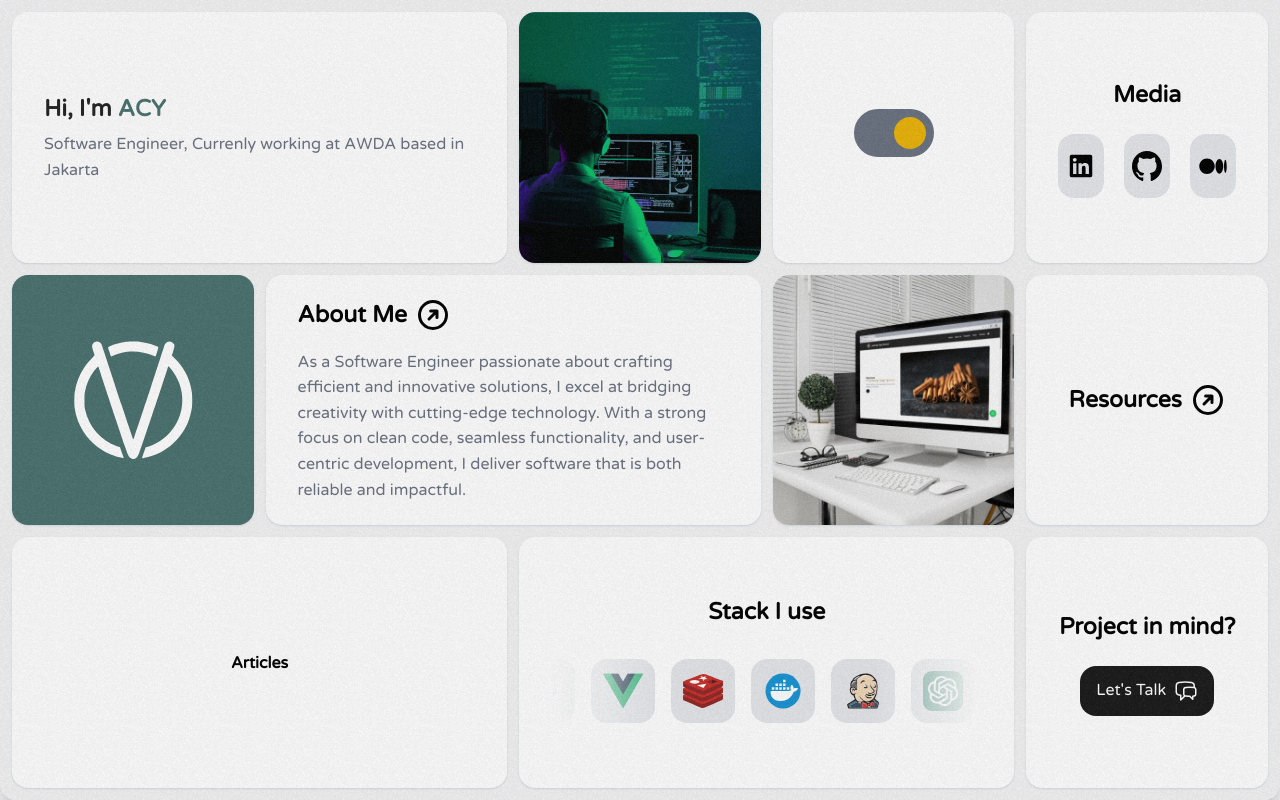
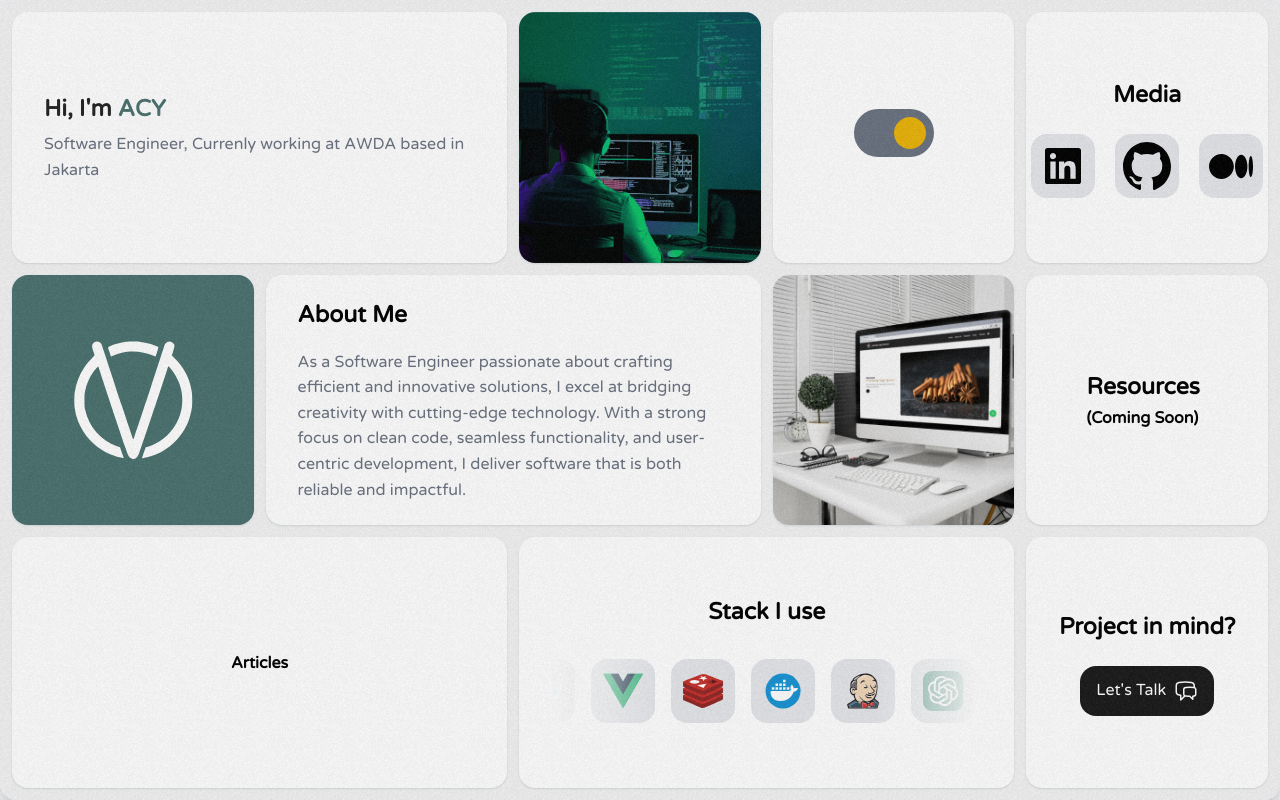
Before and after one commit to mradhitama/projectacy, a Nuxt app: page / in a window 1280 px wide. Built offline with nearby package versions, Linux system fonts and the light colour scheme.

Commit message:
fix animation

```diff
--- a/components/homepageSection/About.vue
+++ b/components/homepageSection/About.vue
@@ -3,7 +3,7 @@
         <h5 class="font-semibold flex">
             <span class="mr-2">About Me</span>
             <svg xmlns="http://www.w3.org/2000/svg" fill="none" viewBox="0 0 24 24" stroke-width="2"
-                stroke="currentColor" class="size-9 -rotate-45 group-hover:rotate-0 duration-700 transition-all">
+                stroke="currentColor" class="size-9 -rotate-45 group-hover:rotate-0 duration-300 opacity-0 group-hover:opacity-100 transition-all">
                 <path stroke-linecap="round" stroke-linejoin="round"
                     d="m12.75 15 3-3m0 0-3-3m3 3h-7.5M21 12a9 9 0 1 1-18 0 9 9 0 0 1 18 0Z" />
             </svg>
--- a/components/homepageSection/Media.vue
+++ b/components/homepageSection/Media.vue
@@ -3,16 +3,32 @@
         <h5 class="font-semibold">Media</h5>
         <div class="flex items-center justify-center gap-5 mt-5">
             <a href="#" target="_blank"
-                class="p-2 rounded-2xl bg-gray-200 hover:filter hover:invert hover:brightness-200 transition-all duration-500 ease-in-out">
-                <img class="h-12 w-12" src="/images/contact/linkedin-black.svg" alt="LinkedIn" title="LinkedIn">
+                class="p-2 rounded-2xl bg-gray-200 hover:bg-greenOcean dark:hover:bg-deepGreenOcean transition-all duration-300 ease-in-out group">
+                <svg class="h-12 w-12 fill-black group-hover:fill-white transition-all" viewBox="0 0 16 16" xmlns="http://www.w3.org/2000/svg" fill="none"><path d="M12.225 12.225h-1.778V9.44c0-.664-.012-1.519-.925-1.519-.926 0-1.068.724-1.068 1.47v2.834H6.676V6.498h1.707v.783h.024c.348-.594.996-.95 1.684-.925 1.802 0 2.135 1.185 2.135 2.728l-.001 3.14zM4.67 5.715a1.037 1.037 0 01-1.032-1.031c0-.566.466-1.032 1.032-1.032.566 0 1.031.466 1.032 1.032 0 .566-.466 1.032-1.032 1.032zm.889 6.51h-1.78V6.498h1.78v5.727zM13.11 2H2.885A.88.88 0 002 2.866v10.268a.88.88 0 00.885.866h10.226a.882.882 0 00.889-.866V2.865a.88.88 0 00-.889-.864z"/></svg>
             </a>
             <a href="#" target="_blank"
-                class="p-2 rounded-2xl bg-gray-200 hover:filter hover:invert hover:brightness-200 transition-all duration-500 ease-in-out">
-                <img class="h-12 w-12" src="/images/contact/github-black.svg" alt="GitHub" title="GitHub">
+                class="p-2 rounded-2xl bg-gray-200 hover:bg-greenOcean dark:hover:bg-deepGreenOcean transition-all duration-300 ease-in-out group">
+                <svg class="h-12 w-12 fill-black hover:fill-white transition-all" viewBox="0 0 20 20" version="1.1" xmlns="http://www.w3.org/2000/svg"
+                    xmlns:xlink="http://www.w3.org/1999/xlink">
+                    <g id="Page-1" stroke="none" stroke-width="1" fill="none" fill-rule="evenodd">
+                        <g id="Dribbble-Light-Preview" transform="translate(-140.000000, -7559.000000)" class="fill-black group-hover:fill-white transition-all">
+                            <g id="icons" transform="translate(56.000000, 160.000000)">
+                                <path
+                                    d="M94,7399 C99.523,7399 104,7403.59 104,7409.253 C104,7413.782 101.138,7417.624 97.167,7418.981 C96.66,7419.082 96.48,7418.762 96.48,7418.489 C96.48,7418.151 96.492,7417.047 96.492,7415.675 C96.492,7414.719 96.172,7414.095 95.813,7413.777 C98.04,7413.523 100.38,7412.656 100.38,7408.718 C100.38,7407.598 99.992,7406.684 99.35,7405.966 C99.454,7405.707 99.797,7404.664 99.252,7403.252 C99.252,7403.252 98.414,7402.977 96.505,7404.303 C95.706,7404.076 94.85,7403.962 94,7403.958 C93.15,7403.962 92.295,7404.076 91.497,7404.303 C89.586,7402.977 88.746,7403.252 88.746,7403.252 C88.203,7404.664 88.546,7405.707 88.649,7405.966 C88.01,7406.684 87.619,7407.598 87.619,7408.718 C87.619,7412.646 89.954,7413.526 92.175,7413.785 C91.889,7414.041 91.63,7414.493 91.54,7415.156 C90.97,7415.418 89.522,7415.871 88.63,7414.304 C88.63,7414.304 88.101,7413.319 87.097,7413.247 C87.097,7413.247 86.122,7413.234 87.029,7413.87 C87.029,7413.87 87.684,7414.185 88.139,7415.37 C88.139,7415.37 88.726,7417.2 91.508,7416.58 C91.513,7417.437 91.522,7418.245 91.522,7418.489 C91.522,7418.76 91.338,7419.077 90.839,7418.982 C86.865,7417.627 84,7413.783 84,7409.253 C84,7403.59 88.478,7399 94,7399"
+                                    id="github-[#142]">
+                                </path>
+                            </g>
+                        </g>
+                    </g>
+                </svg>
             </a>
             <a href="#" target="_blank"
-                class="p-2 rounded-2xl bg-gray-200 hover:filter hover:invert hover:brightness-200 transition-all duration-500 ease-in-out">
-                <img class="h-12 w-12" src="/images/contact/medium-black.svg" alt="Medium" title="Medium">
+                class="p-2 rounded-2xl bg-gray-200 hover:bg-greenOcean dark:hover:bg-deepGreenOcean transition-all duration-300 ease-in-out group">
+                <svg class="h-12 w-12 fill-black group-hover:fill-white transition-all" viewBox="0 0 24 24" fill="none"
+                    xmlns="http://www.w3.org/2000/svg" alt="Medium" title="Medium">
+                    <path
+                        d="M13.4093 12.2471C13.4093 15.6973 10.6314 18.4944 7.20454 18.4944C3.77771 18.4944 1 15.6982 1 12.2471C1 8.79604 3.77792 6 7.20454 6C10.6312 6 13.4093 8.79688 13.4093 12.2471ZM20.216 12.2471C20.216 15.4951 18.8269 18.1278 17.1136 18.1278C15.4003 18.1278 14.0112 15.4942 14.0112 12.2471C14.0112 8.99998 15.4003 6.36639 17.1136 6.36639C18.8269 6.36639 20.216 8.99998 20.216 12.2471ZM23 12.2471C23 15.1571 22.5114 17.516 21.9088 17.516C21.3063 17.516 20.8177 15.1563 20.8177 12.2471C20.8177 9.33792 21.3063 6.97822 21.9091 6.97822C22.5118 6.97822 23 9.33729 23 12.2471Z" />
+                </svg>
             </a>
         </div>
     </div>
--- a/components/homepageSection/Projects.vue
+++ b/components/homepageSection/Projects.vue
@@ -5,7 +5,7 @@
         class="relative font-semibold lg:opacity-0 lg:group-hover:opacity-100 opacity-100 transition-opacity duration-300 text-black dark:text-white z-10 flex items-start justify-between">
         <span class="mr-2">Projects</span>
         <svg xmlns="http://www.w3.org/2000/svg" fill="none" viewBox="0 0 24 24" stroke-width="2" stroke="currentColor"
-            class="size-9 -rotate-45 group-hover:rotate-0 duration-700 transition-all">
+            class="size-9 -rotate-45 group-hover:rotate-0 duration-300 transition-all">
             <path stroke-linecap="round" stroke-linejoin="round"
                 d="m12.75 15 3-3m0 0-3-3m3 3h-7.5M21 12a9 9 0 1 1-18 0 9 9 0 0 1 18 0Z" />
         </svg>
--- a/components/homepageSection/Resources.vue
+++ b/components/homepageSection/Resources.vue
@@ -1,19 +1,8 @@
 <template>
+  <div class="">
     <h5 class="font-semibold mr-2">Resources </h5>
-    <svg xmlns="http://www.w3.org/2000/svg" fill="none" viewBox="0 0 24 24" stroke-width="2" stroke="currentColor"
-        class="size-9 -rotate-45 group-hover:rotate-0 duration-700 transition-all">
-        <path stroke-linecap="round" stroke-linejoin="round"
-            d="m12.75 15 3-3m0 0-3-3m3 3h-7.5M21 12a9 9 0 1 1-18 0 9 9 0 0 1 18 0Z" />
-    </svg>
-    <!-- <div class="flex items-center gap-3">
-                <span class="font-semibold">Coming Soon</span>
-                <div class="flex gap-1">
-                  <span class="dot w-1 h-1 bg-gray-500 rounded-full"></span>
-                  <span class="dot w-1 h-1 bg-gray-500 rounded-full"></span>
-                  <span class="dot w-1 h-1 bg-gray-500 rounded-full"></span>
-                </div>
-              </div> -->
-
+    <span class="font-semibold">(Coming Soon)</span>
+  </div>
 </template>
 
 <script>
--- a/components/homepageSection/Stack.vue
+++ b/components/homepageSection/Stack.vue
@@ -32,7 +32,7 @@ export default {
                         { src: '/images/stack/mysql.svg', alt: 'MySQL', title: 'MySQL' },
                         { src: '/images/stack/mongo.svg', alt: 'MongoDB', title: 'MongoDB' },
                         { src: '/images/stack/postman.svg', alt: 'Postman', title: 'Postman' },
-                        { src: '/images/stack/jira.svg', alt: 'Jira', title: 'Jira' }
+                        { src: '/images/stack/git.svg', alt: 'Git', title: 'Git' }
                     ]
                 },
                 {
@@ -49,7 +49,7 @@ export default {
                         { src: '/images/stack/mysql.svg', alt: 'MySQL', title: 'MySQL' },
                         { src: '/images/stack/mongo.svg', alt: 'MongoDB', title: 'MongoDB' },
                         { src: '/images/stack/postman.svg', alt: 'Postman', title: 'Postman' },
-                        { src: '/images/stack/jira.svg', alt: 'Jira', title: 'Jira' }
+                        { src: '/images/stack/git.svg', alt: 'Git', title: 'Git' }
                     ]
                 }
             ]
--- a/components/homepageSection/Works.vue
+++ b/components/homepageSection/Works.vue
@@ -5,7 +5,7 @@
         class="relative font-semibold lg:opacity-0 lg:group-hover:opacity-100 opacity-100 transition-opacity duration-300 text-black dark:text-white z-10 flex items-start justify-between">
         <span class="mr-2">Works</span>
         <svg xmlns="http://www.w3.org/2000/svg" fill="none" viewBox="0 0 24 24" stroke-width="2" stroke="currentColor"
-            class="size-9 -rotate-45 group-hover:rotate-0 duration-700 transition-all">
+            class="size-9 -rotate-45 group-hover:rotate-0 duration-300 transition-all">
             <path stroke-linecap="round" stroke-linejoin="round"
                 d="m12.75 15 3-3m0 0-3-3m3 3h-7.5M21 12a9 9 0 1 1-18 0 9 9 0 0 1 18 0Z" />
         </svg>
--- a/pages/index.vue
+++ b/pages/index.vue
@@ -1,27 +1,21 @@
 <template>
-    <div class="mask-container"><div style="width:100%;height:100%;background-size:100px;background-repeat:repeat;background-image:url('/texture.png');opacity:0.08;border-radius:0"></div></div>
+    <div class="mask-container">
+        <div class="w-full h-full bg-[url('/texture.png')] bg-repeat opacity-[0.08] rounded-none bg-[length:100px]"></div>
+    </div>
     <div class="bg-gray-100 dark:bg-darkOcean text-black dark:text-white">
-        <Greetings/>
-        <!-- <ComingSoon v-show="!isLoading" /> -->
-        <Hero/>
+        <Greetings />
+        <Homepage />
     </div>
 </template>
 
 <script setup>
 import { ref, onMounted } from "vue";
 import Greetings from "~/components/Greetings.vue";
-// import ComingSoon from "~/components/homepageSection/ComingSoon.vue";
-import Hero from "~/components/Homepage.vue";
-// const isLoading = ref(true);
-// onMounted(() => {
-//     setTimeout(() => {
-//         isLoading.value = false;
-//     }, 3000);
-// });
+import Homepage from "~/components/Homepage.vue";
 </script>
 
 <style scoped>
-.mask-container{
+.mask-container {
     flex: none;
     height: 100%;
     left: calc(50.00000000000002% - 100% / 2);
```
Also changed, not shown: components/Homepage.vue (+3 -6 lines), components/homepageSection/Identity.vue (+7 -7 lines), pages/template.vue (renamed from pages/test.vue), public/images/stack/git.svg (added), public/images/stack/jira.svg (deleted).
